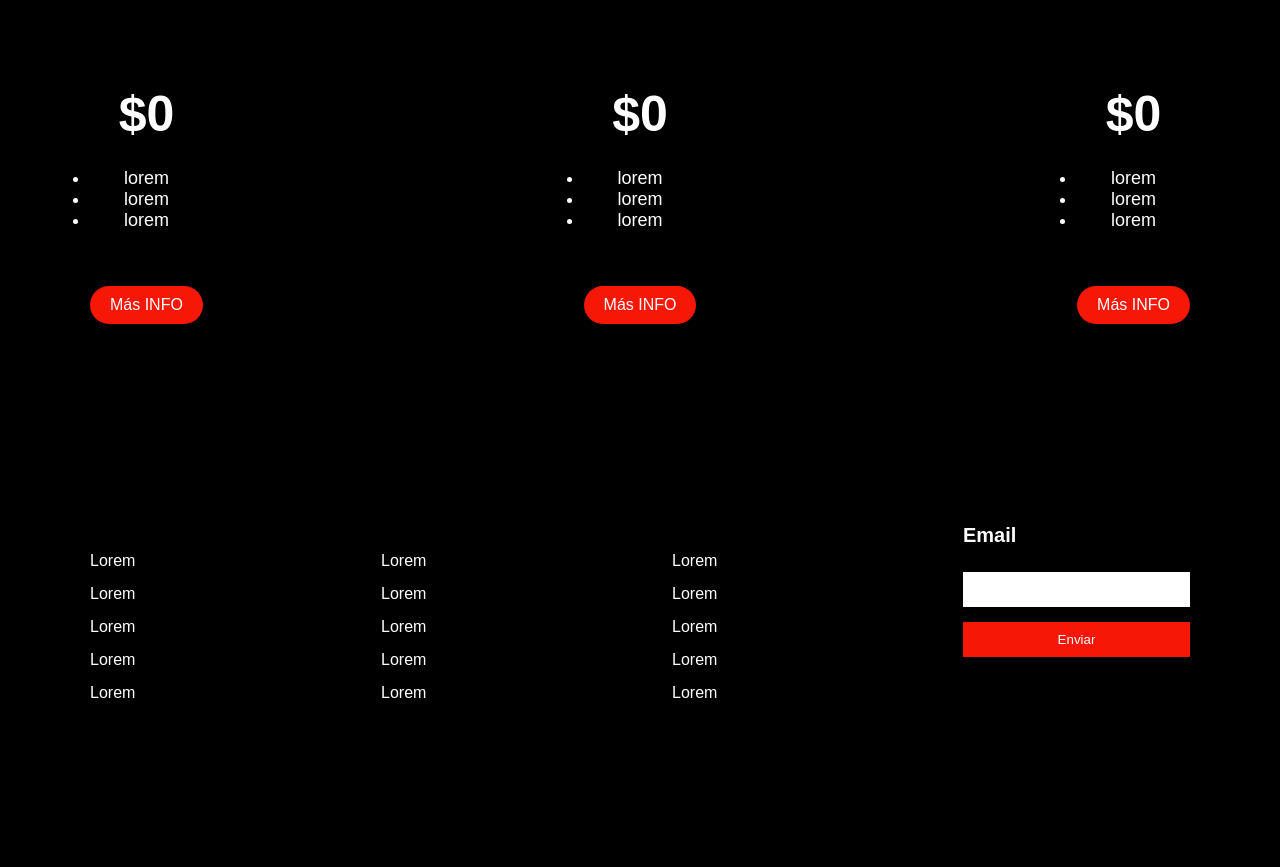
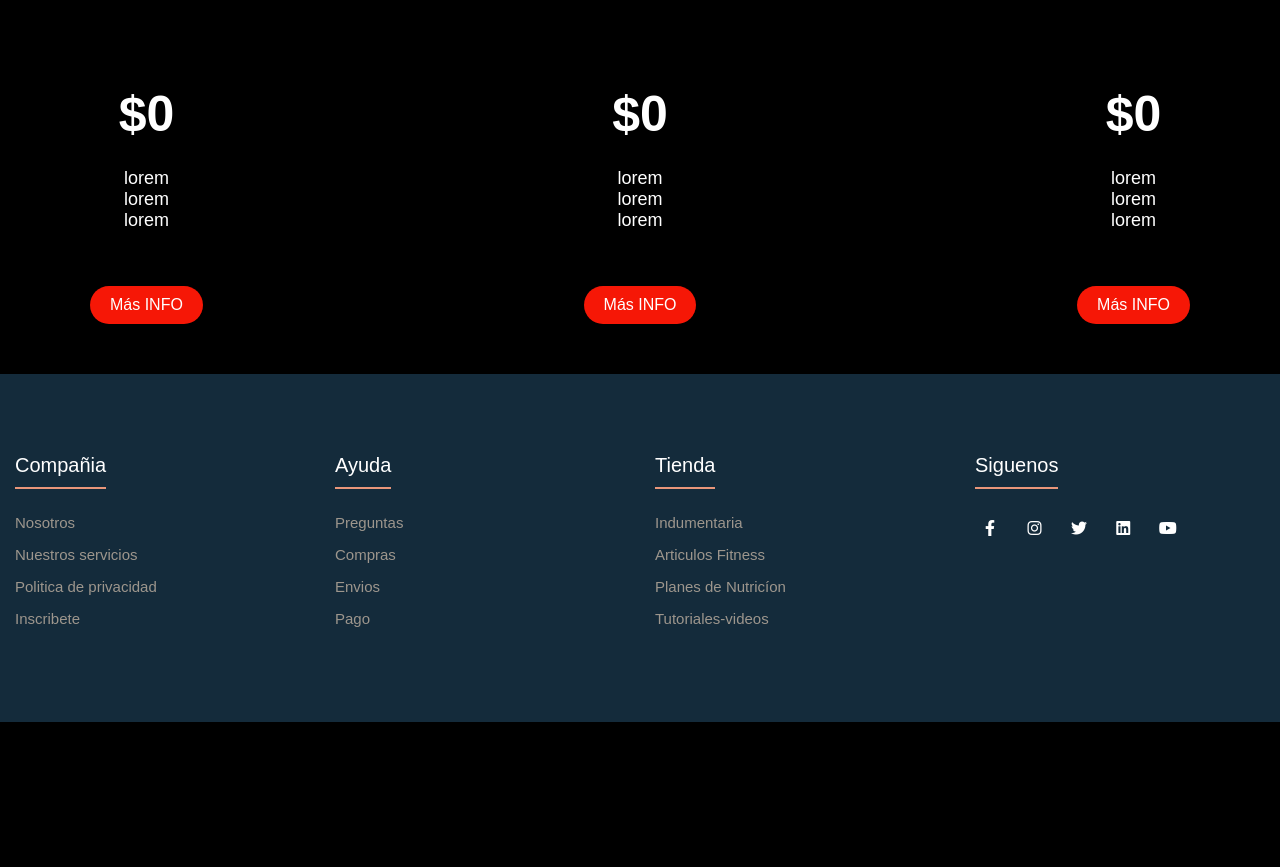
Before and after one commit to GHAriGH/GIMNASIO, a plain HTML site: page index.html in a window 1280 px wide. Shown: the part 2418-3285 px from the top of the page. After the commit the page ends 3140 px from the top, so only its background shows below. Drawn offline with Linux system fonts and the light colour scheme.

Commit message:
cambios de footer

```diff
--- a/estilo.css
+++ b/estilo.css
@@ -5,6 +5,7 @@
     font-family: Arial, Helvetica, sans-serif;
     /*text-transform: capitalize;*/
     text-decoration: none;
+    list-style: none;
 }
 
 body {
@@ -343,7 +344,7 @@ header {
 .precio ul li {
     font-size: 18px;
 }
-
+/*
 footer {
     padding: 150px 0px;
   }
@@ -385,7 +386,72 @@ footer {
     border: 0;
     color: #ffffff;
     margin-top: 15px;
- }
+ }*/
+ .footer{
+    background-color: #142b3b;
+    padding: 80px 0;
+
+}
+
+.footer-row {
+    display: flex;
+    flex-wrap: wrap;
+
+}
+
+.footer-links {
+    width: 25%;
+    padding: 0 15px;
+
+}
+
+.footer-links h4 {
+    font-size: 20px;
+    color: white;
+    margin-bottom: 25px;
+    font-weight: 500;
+    border-bottom: 2px solid #E9967A;
+    padding-bottom: 10px;
+    display: inline-block;
+
+}
+
+.footer-links ul li a {
+    font-size: 15px;
+    text-decoration: none;
+    color: rgb(157, 150, 141);
+    display: block;
+    margin-bottom: 15px;
+    transition: all .3s ease;
+
+}
+
+.footer-links ul li a:hover {
+    color: white;
+    padding-left: 6px;
+}
+
+.social-links a {
+    display: inline-block;
+    min-height: 30px;
+    width: 30px;
+    color: rgb(157, 150, 141);
+    margin: 0 10px 10px 0;
+    text-align: center;
+    line-height: 30px;
+    border-radius: 50%;
+    color: white;
+    transition: all .5s ease;
+
+}
+
+.social-links a:hover {
+    background-color: #e3786c;
+    padding-left: 6px;
+
+}
+
+
 
  @media(max-width:991px) {
     .menu {
@@ -431,4 +497,17 @@ footer {
     .servicio {
         margin-bottom: 20px;
     }
+
+    .sucursal{
+        flex-direction: column;
+    }
+    .precios {
+        flex-direction: column;
+
+    }
+    .precio h3{
+        padding-top: 20px;
+    }
+
+
  }
--- a/index.html
+++ b/index.html
@@ -172,7 +172,7 @@
             <a href="#" class="btn-1">Más INFO</a>
          </div>
     </section>
-    <footer>
+    <!--<footer>
         <div class="ft container">
             <div class="enlace">
                 <h2>Lorem</h2>
@@ -206,6 +206,54 @@
                 </form>
             </div>
         </div>
-    </footer>
+    </footer>-->
+
+    <footer class="footer">
+        <div class="conteiner">
+            <div class="footer-row">
+                <div class="footer-links">
+                    <h4>Compañia</h4>
+                    <ul>
+                        <li><a href="#">Nosotros</a></li>
+                        <li><a href="#">Nuestros servicios</a></li>
+                        <li><a href="#">Politica de privacidad</a></li>
+                        <li><a href="#">Inscribete</a></li>
+                    </ul>
+                </div>
+                <div class="footer-links">
+                    <h4>Ayuda</h4>
+                    <ul>
+                        <li><a href="#">Preguntas</a></li>
+                        <li><a href="#">Compras</a></li>
+                        <li><a href="#">Envios</a></li>
+                        <li><a href="#">Pago</a></li>
+                    </ul>
+                </div>
+                <div class="footer-links">
+                    <h4>Tienda</h4>
+                    <ul>
+                        <li><a href="#">Indumentaria</a></li>
+                        <li><a href="#">Articulos Fitness</a></li>
+                        <li><a href="#">Planes de Nutricíon</a></li>
+                        <li><a href="#">Tutoriales-videos</a></li>
+                    </ul>
+                </div>
+                <div class="footer-links">
+                    <h4>Siguenos</h4>
+
+                        <div class="social-links">
+                            <a href="#"><i class="fab fa-facebook-f"></i></i></a>
+                            <a href="#"><i class="fab fa-instagram"></i></i></a>
+                            <a href="#"><i class="fab fa-twitter"></i></i></a>
+                            <a href="#"><i class="fab fa-linkedin"></i></i></a>
+                            <a href="#"><i class="fab fa-youtube"></i></i></a>
+                        </div>
+
+                </div>
+            </div>
+        </div>
+
+
+   </footer>
 </body>
 </html>
```
